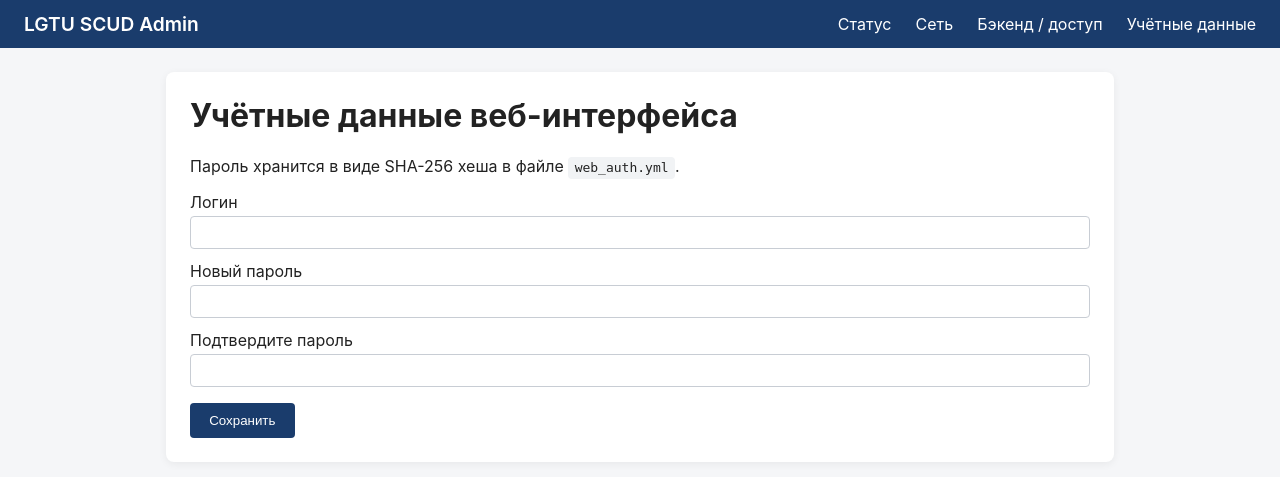
After one commit to Peim0n/scud_lgtu, a Flask app: template app/interfaces/web/templates/auth.html in a window 1280 px wide. The commit adds this page. Shown: the top 477 px of the page. Run offline with Flask 3, Linux system fonts and the light colour scheme; the template is opened without the code that fills it, so the values that code supplies are empty.

Commit message:
Make network interface fields readonly and add auth change page
- Ethernet/Wi-Fi interface name fields are now readonly (greyed out)
  in the network settings form — they are system-determined, not user-editable.
- Add /auth page to change web admin login and password.
- Credentials stored as SHA-256 hash in web_auth.yml next to config.yml.
- Default remains admin/admin until changed.
- Add tests for auth page and credential change flow.

```diff
--- a/app/interfaces/web/server.py
+++ b/app/interfaces/web/server.py
@@ -28,6 +28,7 @@ from app.infrastructure.config import load as load_config, resolve_config_path
 from app.infrastructure.config import object_config as obj_cfg
 from app.infrastructure.network import defaults as network_defaults, load as load_network, save as save_network
 from app.infrastructure.network.network_manager import NetworkManagerAdapter
+from app.interfaces.web.auth_config import check as check_auth, load as load_auth, save as save_auth
 
 logger = logging.getLogger(__name__)
 
@@ -35,12 +36,10 @@ logger = logging.getLogger(__name__)
 # Auth
 # ---------------------------------------------------------------------------
 
-DEFAULT_USERNAME = "admin"
-DEFAULT_PASSWORD = "admin"
-
 
 def _check_auth(username: str, password: str) -> bool:
-    return username == DEFAULT_USERNAME and password == DEFAULT_PASSWORD
+    cfg_path = _config_path(current_app)
+    return check_auth(username, password, cfg_path)
 
 
 def _authenticate() -> Response:
@@ -97,6 +96,8 @@ def _register_routes(app: Flask) -> None:
     app.route("/network/apply", methods=["POST"])(require_auth(network_apply))
     app.route("/backend")(require_auth(backend_page))
     app.route("/backend/save", methods=["POST"])(require_auth(backend_save))
+    app.route("/auth")(require_auth(auth_page))
+    app.route("/auth/save", methods=["POST"])(require_auth(auth_save))
 
 
 def index() -> str:
@@ -189,6 +190,40 @@ def backend_save() -> Any:
 
 
 # ---------------------------------------------------------------------------
+# Auth: смена логина/пароля
+# ---------------------------------------------------------------------------
+
+
+def auth_page() -> str:
+    """Страница смены учётных данных."""
+    cfg_path = _config_path(current_app)
+    creds = load_auth(cfg_path)
+    return render_template("auth.html", username=creds["username"])
+
+
+def auth_save() -> Any:
+    """Сохранить новые логин/пароль."""
+    cfg_path = _config_path(current_app)
+    username = request.form.get("username", "").strip()
+    new_password = request.form.get("new_password", "")
+    confirm_password = request.form.get("confirm_password", "")
+
+    if not username:
+        flash("Логин не может быть пустым.", "error")
+        return redirect(url_for("auth_page"))
+    if not new_password:
+        flash("Пароль не может быть пустым.", "error")
+        return redirect(url_for("auth_page"))
+    if new_password != confirm_password:
+        flash("Пароли не совпадают.", "error")
+        return redirect(url_for("auth_page"))
+
+    save_auth(username, new_password, cfg_path)
+    flash("Учётные данные обновлены. При следующем входе используйте новый логин/пароль.", "success")
+    return redirect(url_for("auth_page"))
+
+
+# ---------------------------------------------------------------------------
 # Form parsing
 # ---------------------------------------------------------------------------
 
--- a/app/interfaces/web/static/style.css
+++ b/app/interfaces/web/static/style.css
@@ -138,3 +138,9 @@ code {
     padding: 0.2rem 0.4rem;
     border-radius: 4px;
 }
+
+input.readonly, input[readonly] {
+    background: #eef0f3;
+    color: #6a737d;
+    cursor: not-allowed;
+}
--- /dev/null
+++ b/app/interfaces/web/templates/auth.html
@@ -0,0 +1,16 @@
+{% extends "base.html" %}
+{% block title %}Учётные данные — LGTU SCUD Admin{% endblock %}
+{% block content %}
+<h1>Учётные данные веб-интерфейса</h1>
+
+<p>Пароль хранится в виде SHA-256 хеша в файле <code>web_auth.yml</code>.</p>
+
+<form method="post" action="{{ url_for('auth_save') }}">
+    <label>Логин <input type="text" name="username" value="{{ username }}"></label>
+    <label>Новый пароль <input type="password" name="new_password"></label>
+    <label>Подтвердите пароль <input type="password" name="confirm_password"></label>
+    <div class="actions">
+        <button type="submit">Сохранить</button>
+    </div>
+</form>
+{% endblock %}
--- a/app/interfaces/web/templates/base.html
+++ b/app/interfaces/web/templates/base.html
@@ -13,6 +13,7 @@
             <li><a href="{{ url_for('index') }}">Статус</a></li>
             <li><a href="{{ url_for('network_page') }}">Сеть</a></li>
             <li><a href="{{ url_for('backend_page') }}">Бэкенд / доступ</a></li>
+            <li><a href="{{ url_for('auth_page') }}">Учётные данные</a></li>
         </ul>
     </nav>
     <main class="container">
--- a/app/interfaces/web/templates/network.html
+++ b/app/interfaces/web/templates/network.html
@@ -34,7 +34,7 @@
     </label>
 
     <h2>Ethernet</h2>
-    <label>Интерфейс <input type="text" name="ethernet_interface" value="{{ cfg.network.ethernet.interface }}"></label>
+    <label>Интерфейс <input type="text" name="ethernet_interface" value="{{ cfg.network.ethernet.interface }}" readonly class="readonly"></label>
     <label>Метод
         <select name="ethernet_method">
             <option value="dhcp" {% if cfg.network.ethernet.method == 'dhcp' %}selected{% endif %}>DHCP</option>
@@ -51,7 +51,7 @@
         <input type="checkbox" name="wifi_enabled" {% if cfg.network.wifi.enabled %}checked{% endif %}> Включить Wi-Fi
         <input type="hidden" name="wifi_enabled" value="off">
     </label>
-    <label>Интерфейс <input type="text" name="wifi_interface" value="{{ cfg.network.wifi.interface }}"></label>
+    <label>Интерфейс <input type="text" name="wifi_interface" value="{{ cfg.network.wifi.interface }}" readonly class="readonly"></label>
     <label>SSID <input type="text" name="wifi_ssid" value="{{ cfg.network.wifi.ssid }}"></label>
     <label>Пароль <input type="password" name="wifi_password" value="{{ cfg.network.wifi.password }}"></label>
     <label>Метод
```
Also changed, not shown: app/interfaces/web/auth_config.py (added, +67 -0 lines), app/tests/test_web_interface.py (+35 -0 lines).
